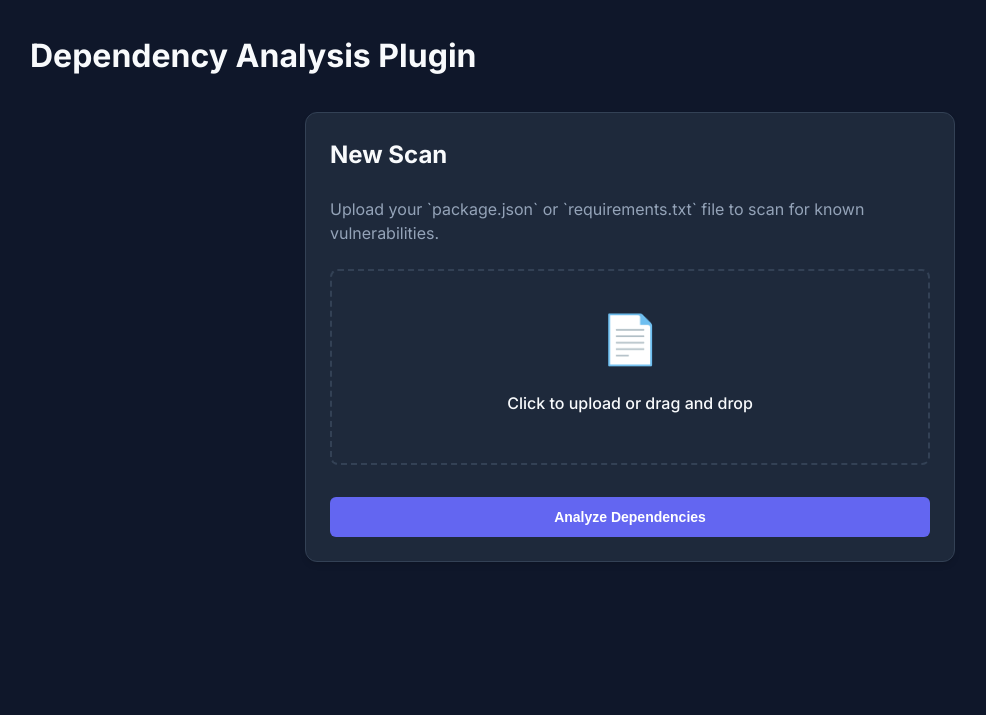
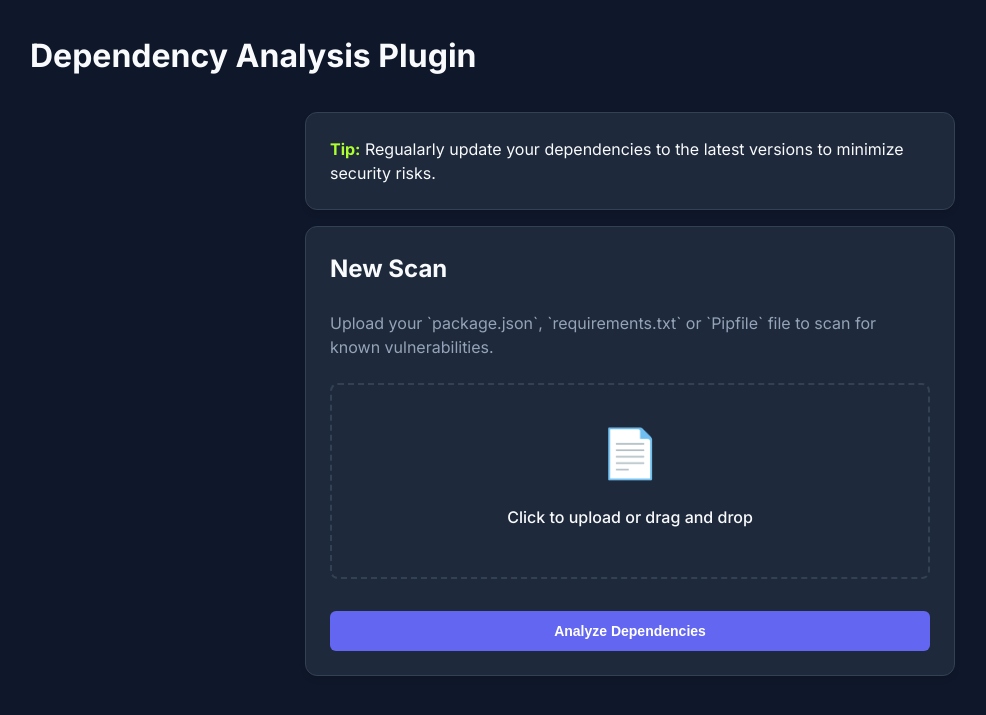
Before and after one commit to KyleOkunda/omni-guard, a Django app: page /analyze-code/ in a window 1280 px wide. Shown: the part 69-784 px from the top of the page, without its empty margins (10-996 px from the left). Run offline with Django 5.2, Linux system fonts and the light colour scheme; a user stored in the database is signed in; parts of the project's set-up code (start-up, migrations or seed data) failed here and were passed over.

Commit message:
Added tip for dependency analysis

```diff
--- a/templates/dependency_analysis/upload.html
+++ b/templates/dependency_analysis/upload.html
@@ -2,12 +2,18 @@
 SecurityPlatform{% endblock %} {% block content %}
 <div class="fade-in">
   <h1 style="margin-bottom: 2rem">Dependency Analysis Plugin</h1>
-
+  <div
+    class="card"
+    style="max-width: 600px; margin: 0 auto; margin-bottom: 1rem"
+  >
+    <strong style="color: greenyellow">Tip:</strong> Regualarly update your
+    dependencies to the latest versions to minimize security risks.
+  </div>
   <div class="card" style="max-width: 600px; margin: 0 auto">
     <h2 style="margin-bottom: 1.5rem">New Scan</h2>
     <p style="color: var(--text-muted); margin-bottom: 1.5rem">
-      Upload your `package.json` or `requirements.txt` file to scan for known
-      vulnerabilities.
+      Upload your `package.json`, `requirements.txt` or `Pipfile` file to scan
+      for known vulnerabilities.
     </p>
 
     {% if error %}
```
